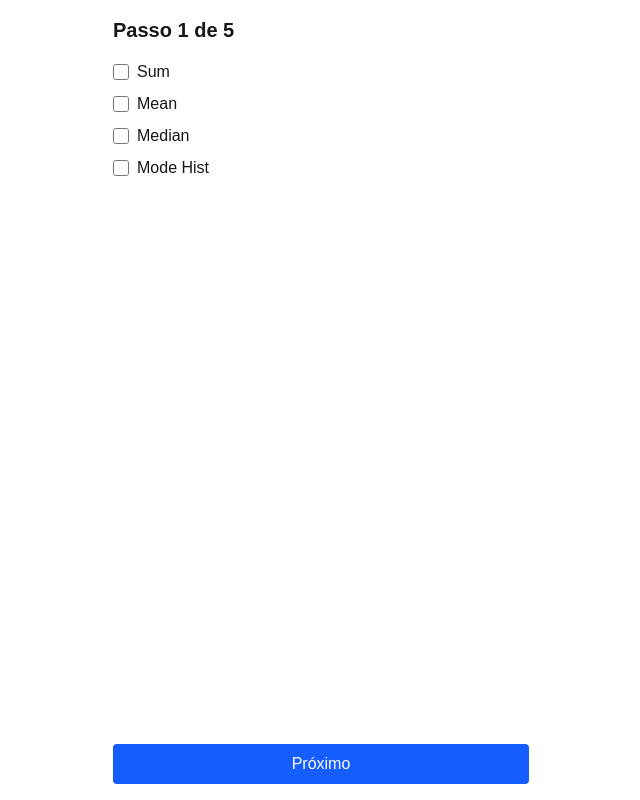
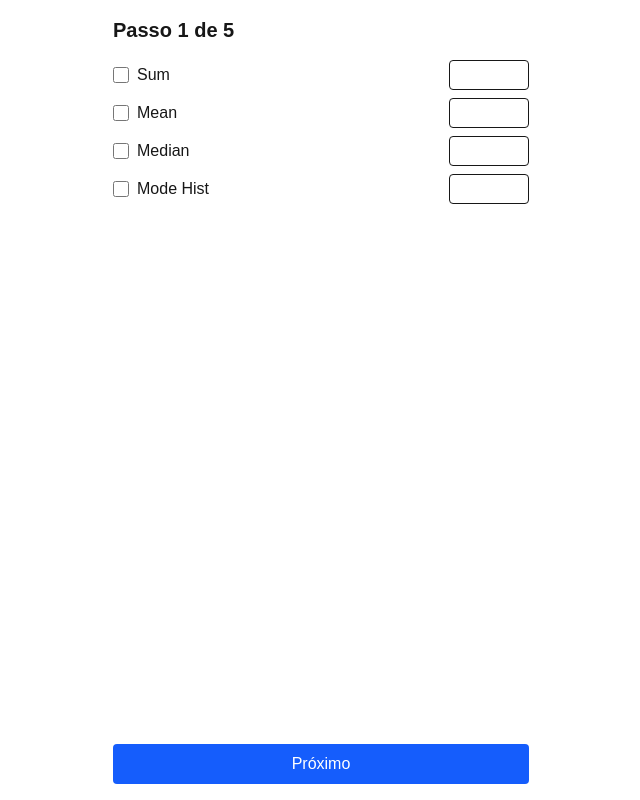
Before and after one commit to gnai-creator/gerasena.com, a Next.js app in the folder gerasena.com/: page /manual in a window 1280 px wide. Shown: the whole page, without its empty margins (319-959 px from the left). Built offline with nearby package versions, Linux system fonts and the light colour scheme.

Commit message:
Allow manual feature value input

```diff
--- a/gerasena.com/src/app/manual/page.tsx
+++ b/gerasena.com/src/app/manual/page.tsx
@@ -16,13 +16,23 @@ const GROUPS = [
 
 export default function Manual() {
   const [step, setStep] = useState(0);
-  const [selected, setSelected] = useState<string[]>([]);
+  const [selected, setSelected] = useState<Record<string, number>>({});
   const router = useRouter();
 
   const toggle = (f: string) => {
-    setSelected((prev) =>
-      prev.includes(f) ? prev.filter((p) => p !== f) : [...prev, f]
-    );
+    setSelected((prev) => {
+      const next = { ...prev };
+      if (f in next) {
+        delete next[f];
+      } else {
+        next[f] = 0;
+      }
+      return next;
+    });
+  };
+
+  const setValue = (f: string, value: number) => {
+    setSelected((prev) => ({ ...prev, [f]: value }));
   };
 
   const next = async () => {
@@ -50,6 +60,7 @@ export default function Manual() {
         features={GROUPS[step]}
         selected={selected}
         onToggle={toggle}
+        onChange={setValue}
       />
       <button
         onClick={next}
--- a/gerasena.com/src/components/FeatureSelector.tsx
+++ b/gerasena.com/src/components/FeatureSelector.tsx
@@ -2,22 +2,30 @@
 
 interface Props {
   features: string[];
-  selected: string[];
+  selected: Record<string, number>;
   onToggle: (feature: string) => void;
+  onChange: (feature: string, value: number) => void;
 }
 
-export function FeatureSelector({ features, selected, onToggle }: Props) {
+export function FeatureSelector({ features, selected, onToggle, onChange }: Props) {
   return (
     <div className="grid grid-cols-1 gap-2">
       {features.map((f) => (
         <label key={f} className="flex items-center gap-2">
           <input
             type="checkbox"
-            checked={selected.includes(f)}
+            checked={f in selected}
             onChange={() => onToggle(f)}
             className="h-4 w-4"
           />
           <span className="capitalize">{f.replace(/_/g, " ")}</span>
+          <input
+            type="number"
+            className="ml-auto w-20 rounded border px-1 py-0.5"
+            value={selected[f] ?? ""}
+            disabled={!(f in selected)}
+            onChange={(e) => onChange(f, Number(e.target.value))}
+          />
         </label>
       ))}
     </div>
--- a/gerasena.com/src/lib/genetic.ts
+++ b/gerasena.com/src/lib/genetic.ts
@@ -36,7 +36,7 @@ function fitness(_game: number[]): number {
 }
 
 export function generateGames(
-  _features: string[],
+  _features: Record<string, number>,
   populationSize = 100,
   generations = 50
 ): number[][] {
--- a/gerasena.com/src/lib/historico.ts
+++ b/gerasena.com/src/lib/historico.ts
@@ -20,6 +20,8 @@ export async function getHistorico(limit = 50): Promise<Draw[]> {
   return res.rows as unknown as Draw[];
 }
 
-export function analyzeHistorico(): string[] {
-  return FEATURES;
+export function analyzeHistorico(): Record<string, number> {
+  const result: Record<string, number> = {};
+  FEATURES.forEach((f) => (result[f] = 0));
+  return result;
 }
```
